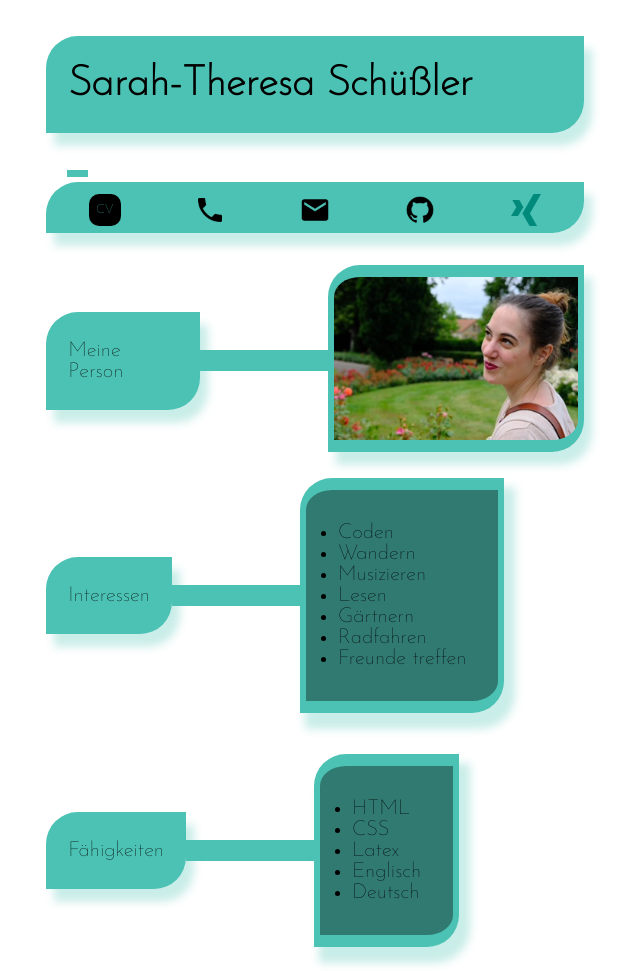
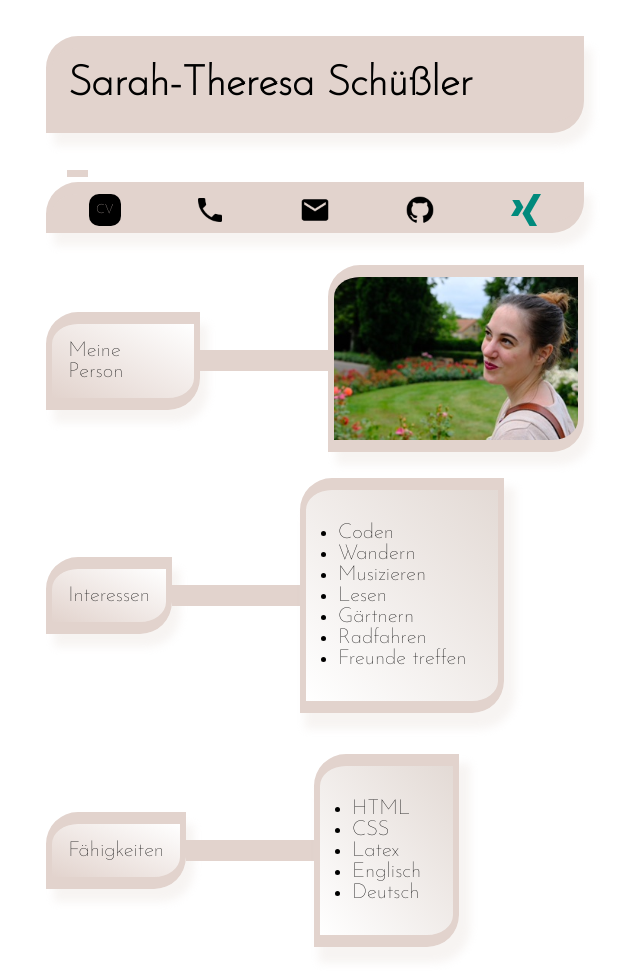
Before and after one commit to stschuessler/personal-website, a plain HTML site: page index.html in a window 1280 px wide. Shown: the top 971 px of the page, without its empty margins (13-653 px from the left). Drawn offline with Linux system fonts and the light colour scheme.

Commit message:
add gradient

```diff
--- a/stylesheet.css
+++ b/stylesheet.css
@@ -26,20 +26,20 @@ header {
 
 .my-name {
     padding: 1rem;
-    background-color: rgb(76, 194, 180, 76);
+    background-color: rgb(226, 211, 205, 76);
     border-radius: 2rem 0rem;
     border: solid; /* brauche ich die Border hier?*/
     border-width: 0.8rem 0.4rem; /* brauche ich die width hier?*/
-    border-color: rgb(76, 194, 180, 76);
-    box-shadow: rgba(76, 194, 180, 0.3) 0.5rem 0.8rem 0.5rem
+    border-color: rgb(226, 211, 205, 76);
+    box-shadow: rgba(227, 218, 213, 0.3) 0.5rem 0.8rem 0.5rem
 }
 
 .panel-connection-top {
     writing-mode: vertical-lr;
-    color: rgb(76, 194, 180, 76);
-    background-color: rgb(76, 194, 180, 76);
+    color: rgb(226, 211, 205, 76);
+    background-color: rgb(226, 211, 205, 76);
     display: inline-block;
-    padding: 0rem;
+
 }
 
 .top-nav {
@@ -47,12 +47,12 @@ header {
     display: flex;
     justify-content: space-around;
     margin-bottom: 2rem;
-    background-color: rgb(76, 194, 180, 76);
+    background-color: rgb(226, 211, 205, 76);
     border-radius: 2rem 0rem;
     border: solid; /* brauche ich die Border hier?*/
     border-width: 0.8rem 0.4rem; /* brauche ich die width hier?*/
-    border-color: rgb(76, 194, 180, 76);
-    box-shadow: rgba(76, 194, 180, 0.3) 0.5rem 0.8rem 0.5rem;
+    border-color: rgb(226, 211, 205, 76);
+    box-shadow: rgba(227, 218, 213, 0.3) 0.5rem 0.8rem 0.5rem;
 }
 
 
@@ -60,7 +60,7 @@ header {
     font-size: 0.8rem;
     width: 2rem;
     height: 2rem;
-    color: rgb(76, 194, 180, 76);;
+    color: rgb(226, 211, 205, 76);;
     background-color: black;
     text-decoration: none;
     padding-top: 0.6rem;
@@ -104,13 +104,14 @@ header {
 
 .panel-p{
     padding: 1rem;
-    background-color: rgb(76, 194, 180, 76);
+    /*background-color: rgb(226, 211, 205, 76);*/
+    background-image: linear-gradient(to bottom left, white, rgb(226, 211, 205, 76));
     display: inline-block;
     border-radius: 2rem 0rem;
     border: solid; /* brauche ich die Border hier?*/
     border-width: 0.8rem 0.4rem; /* brauche ich die width hier?*/
-    border-color: rgb(76, 194, 180, 76);
-    box-shadow: rgba(76, 194, 180, 0.3) 0.5rem 0.8rem 0.5rem
+    border-color: rgb(226, 211, 205, 76);
+    box-shadow: rgba(227, 218, 213, 0.3) 0.5rem 0.8rem 0.5rem
     /* flex-grow: 1 */
 }
 
@@ -118,13 +119,13 @@ header {
 
 .pic-sarah {
     width: 20vw;
-    background-color: rgb(76, 194, 180, 76);
+    background-color: rgb(226, 211, 205, 76);
     display: inline-block;
     border-radius: 2rem 0rem;
     border: solid; /* brauche ich die Border hier?*/
     border-width: 0.8rem 0.4rem; /* brauche ich die width hier?*/
-    border-color: rgb(76, 194, 180, 76);
-    box-shadow: rgba(76, 194, 180, 0.3) 0.5rem 0.8rem 0.5rem
+    border-color: rgb(226, 211, 205, 76);
+    box-shadow: rgba(227, 218, 213, 0.3) 0.5rem 0.8rem 0.5rem
 }
 
 
@@ -133,8 +134,8 @@ header {
 .panel-connection {
     max-width: 40vw;
     min-width: 10vw;
-    color: rgb(76, 194, 180, 76);
-    background-color: rgb(76, 194, 180, 76);
+    color: rgb(226, 211, 205, 76);
+    background-color: rgb(226, 211, 205, 76);
     display: inline-block;
     padding: 0rem;
     /* flex-grow: 2 */
@@ -142,12 +143,12 @@ header {
 
 .list-interessen, .list-fähigkeiten, .biografie-panel-box3{
     padding: 2rem;
-    background-color: rgb(48, 122, 114, 48);
+    background-image: linear-gradient(to top right, white, rgb(227, 218, 213, 48));
     border-radius: 2rem 0rem;
     border: solid;
     border-width: 0.8rem 0.4rem;
-    border-color: rgb(76, 194, 180, 76);
-    box-shadow: rgba(76, 194, 180, 0.3) 0.5rem 0.8rem 0.5rem 0.2rem;
+    border-color: rgb(226, 211, 205, 76);
+    box-shadow: rgba(227, 218, 213, 0.3) 0.5rem 0.8rem 0.5rem 0.2rem;
 
     /* flex-grow: 1 */
 }
@@ -164,12 +165,12 @@ header {
 
 
 .lebenslauf {
-    color: rgb(48, 122, 114, 48);
+    color: rgb(227, 218, 213, 48);
 }
 
 
 /* footer Abschnitt -------------------------------------------------*/
 
 footer {
-    background-color: rgb(76, 194, 180, 76)
+    background-color: rgb(226, 211, 205, 76)
 }
```
